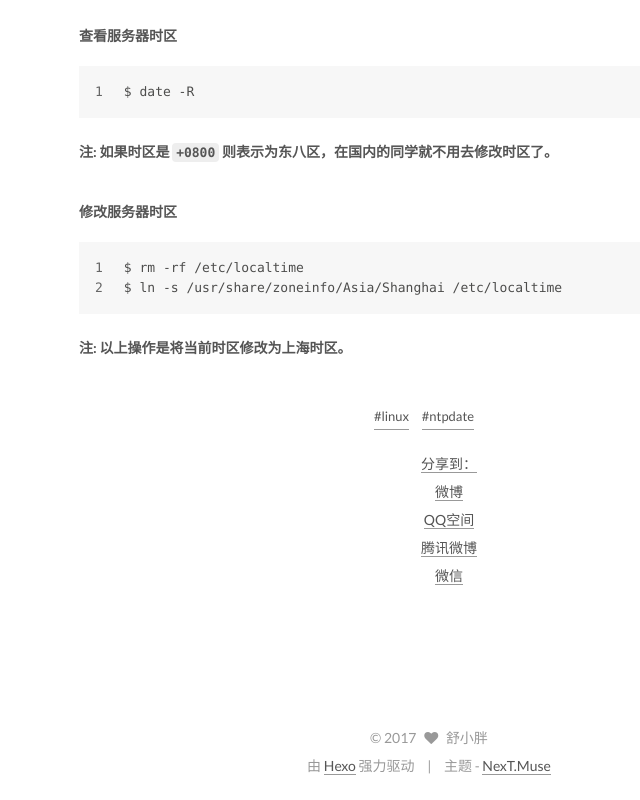
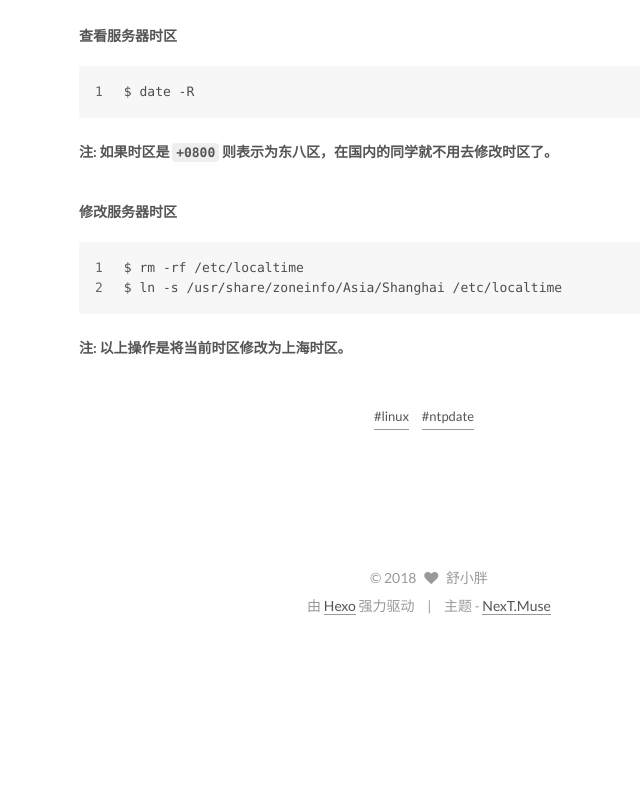
Before and after one commit to shuperry/shuperry.github.io, a plain HTML site: page 2017/02/07/How-To-Update-Linux-Time/index.html in a window 1280 px wide. Shown: the part 1430-2230 px from the top of the page, without its empty margins (51-691 px from the left). After the commit the page ends 2070 px from the top, so only its background shows below. Drawn offline with Linux system fonts and the light colour scheme; a script that the page names is missing.

Commit message:
Site updated at 2018-01-03 13:40:23

```diff
--- a/2017/02/07/How-To-Update-Linux-Time/index.html
+++ b/2017/02/07/How-To-Update-Linux-Time/index.html
@@ -363,25 +363,6 @@
 
     <div class="post-spread">
 
-        <div class="ds-share flat" data-thread-key="2017/02/07/How-To-Update-Linux-Time/"
-     data-title="如何更新并自动同步 Linux 时间"
-     data-content=""
-     data-url="http://shuperry.github.io/2017/02/07/How-To-Update-Linux-Time/">
-  <div class="ds-share-inline">
-    <ul  class="ds-share-icons-16">
-
-      <li data-toggle="ds-share-icons-more"><a class="ds-more" href="javascript:void(0);">分享到：</a></li>
-      <li><a class="ds-weibo" href="javascript:void(0);" data-service="weibo">微博</a></li>
-      <li><a class="ds-qzone" href="javascript:void(0);" data-service="qzone">QQ空间</a></li>
-      <li><a class="ds-qqt" href="javascript:void(0);" data-service="qqt">腾讯微博</a></li>
-      <li><a class="ds-wechat" href="javascript:void(0);" data-service="wechat">微信</a></li>
-
-    </ul>
-    <div class="ds-share-icons-more">
-    </div>
-  </div>
-</div>
-
     </div>
   </div>
 
@@ -504,7 +485,7 @@
         <div class="copyright" >
 
   &copy;
-  <span itemprop="copyrightYear">2017</span>
+  <span itemprop="copyrightYear">2018</span>
   <span class="with-love">
     <i class="fa fa-heart"></i>
   </span>
--- a/css/main.css
+++ b/css/main.css
@@ -1548,7 +1548,7 @@ pre .javascript .function {
   width: 4px;
   height: 4px;
   border-radius: 50%;
-  background: #98ffe0;
+  background: #e4c8ff;
 }
 .links-of-blogroll {
   font-size: 13px;
```
Also changed, not shown: archives/2017/02/index.html (+1 -1 lines), archives/2017/index.html (+1 -1 lines), archives/index.html (+1 -1 lines), categories/linux/index.html (+1 -1 lines), index.html (+1 -1 lines), tags/linux/index.html (+1 -1 lines), tags/ntpdate/index.html (+1 -1 lines).
